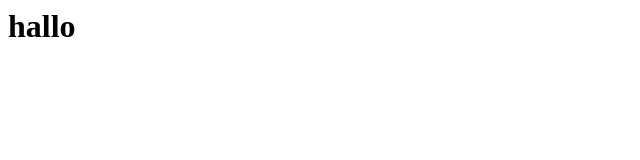
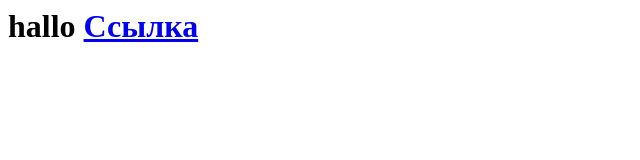
Before and after one commit to OlgaArtemeva/BasicFE, a plain HTML site: page index.html in a window 1280 px wide. Shown: the whole page, without its empty margins (0-640 px from the left). Drawn offline with Linux system fonts and the light colour scheme.

Commit message:
Update index.html

```diff
--- a/index.html
+++ b/index.html
@@ -1 +1,2 @@
 <h1>hallo</h>
+<a href="../HW20220906/index.html">Ссылка</a>
```
